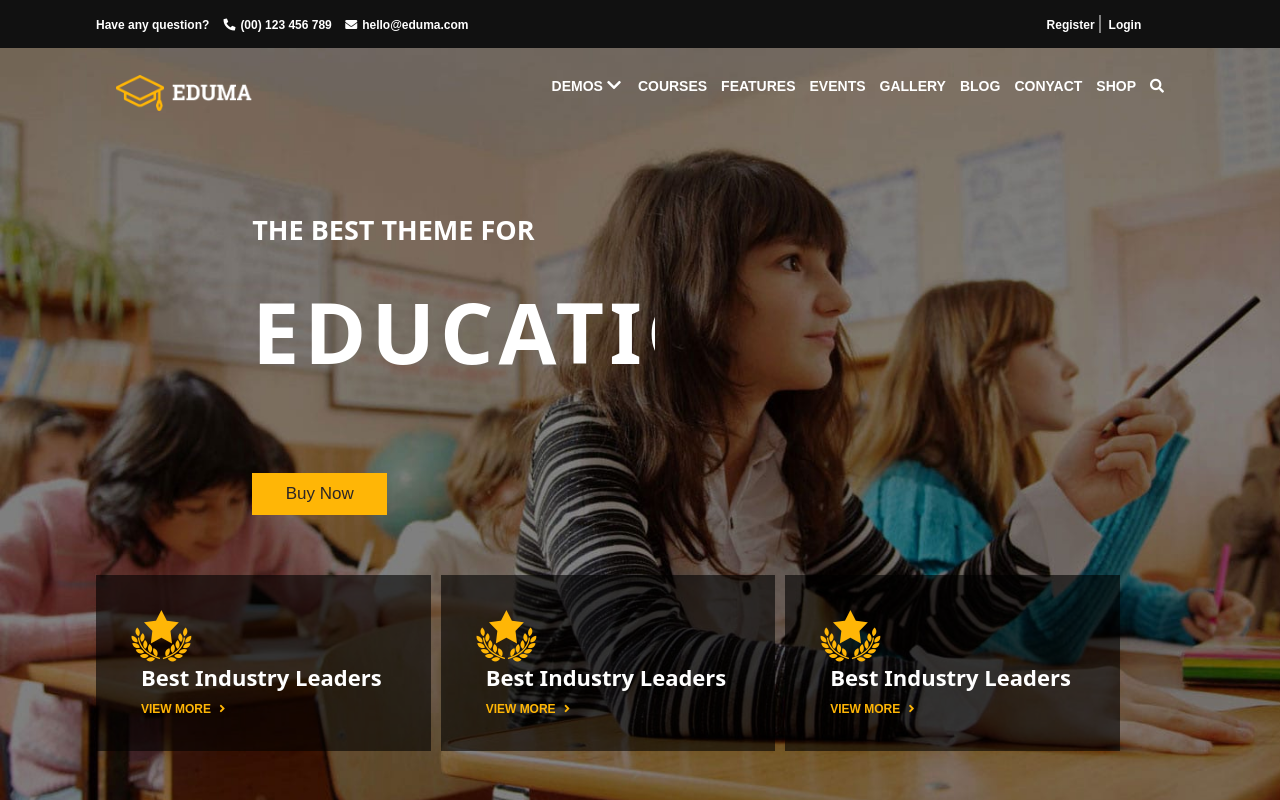
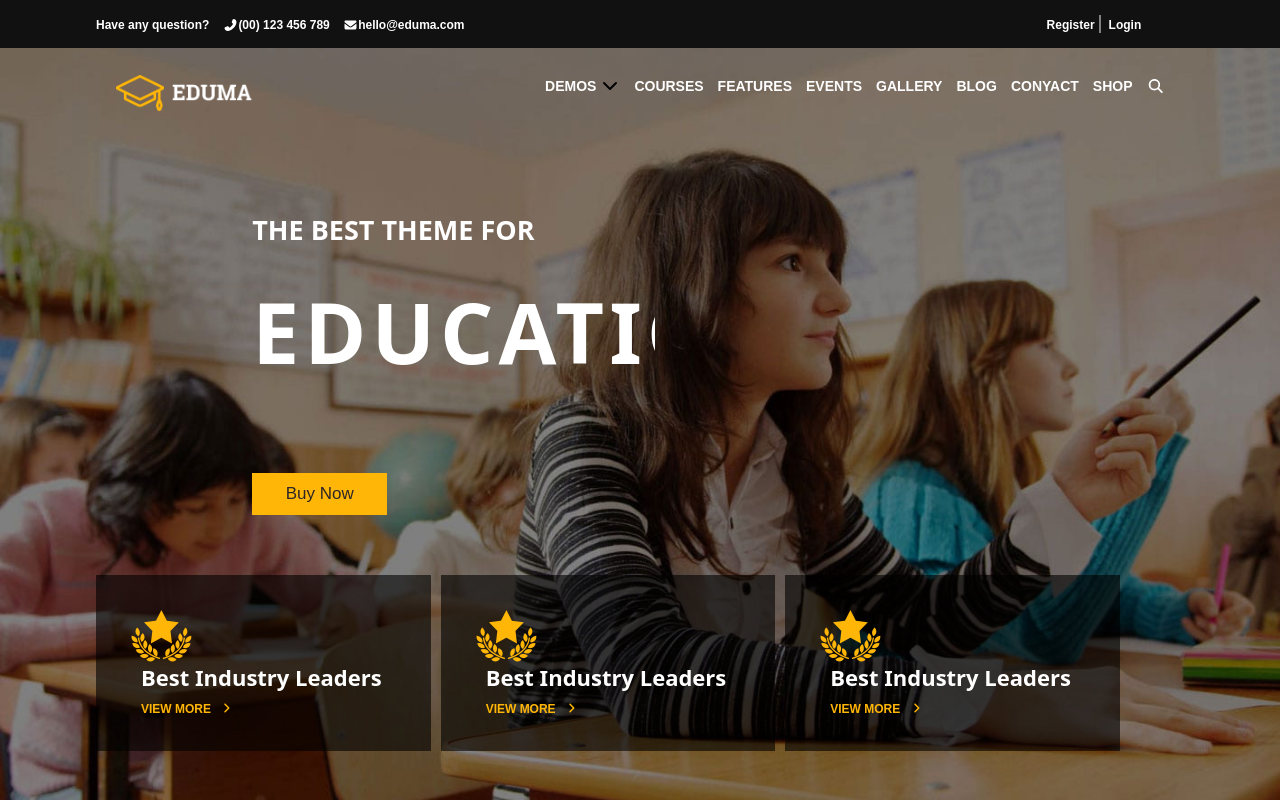
Before and after one commit to mohamed-ahmed527/education, a plain HTML site: page index.html in a window 1280 px wide. Shown: the top 800 px of the page. Drawn offline with Linux system fonts and the light colour scheme; files that its build step writes are made by us from their sources; files whose address does not match are found by name.

Commit message:
Update index.html

```diff
--- a/index.html
+++ b/index.html
@@ -2,7 +2,7 @@
     <head>
         <meta charset="utf-8">
         <title>Education</title>
-        <link href="/your-path-to-fontawesome/css/all.css" rel="stylesheet">
+        <link rel="stylesheet" href="all.css">
         <link rel="stylesheet" href="education-style.css">
         <link rel="stylesheet" href="educatoin-media.css">
     </head>
@@ -441,6 +441,7 @@
                 <button>Get Started Now</button>
             </div>
         </div>
+     <script src="all.min.js"></script>
     <script src="jquery-3.2.1.min.js"></script>
     <script src="education-Js.js"></script>
     </body>
```
